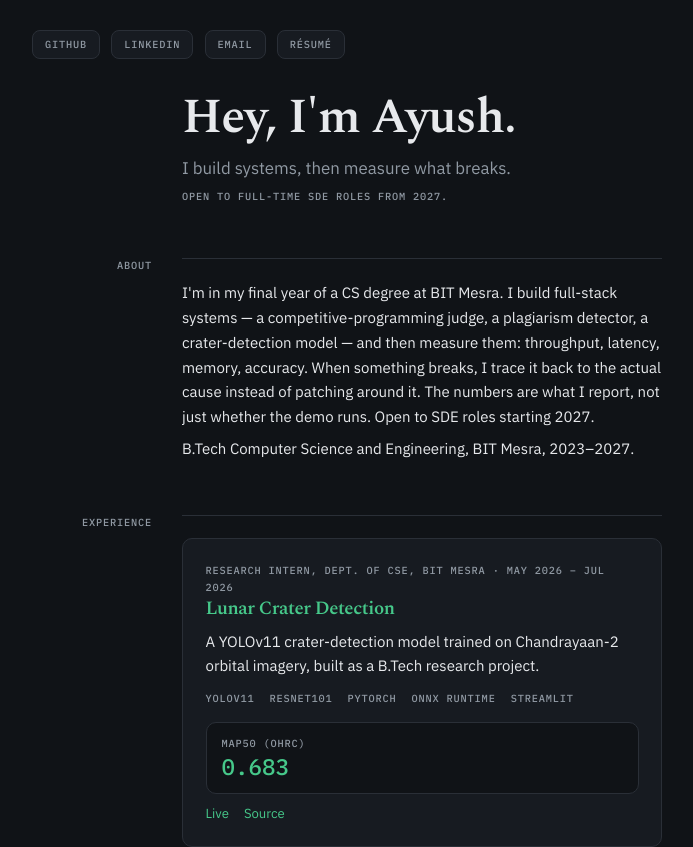
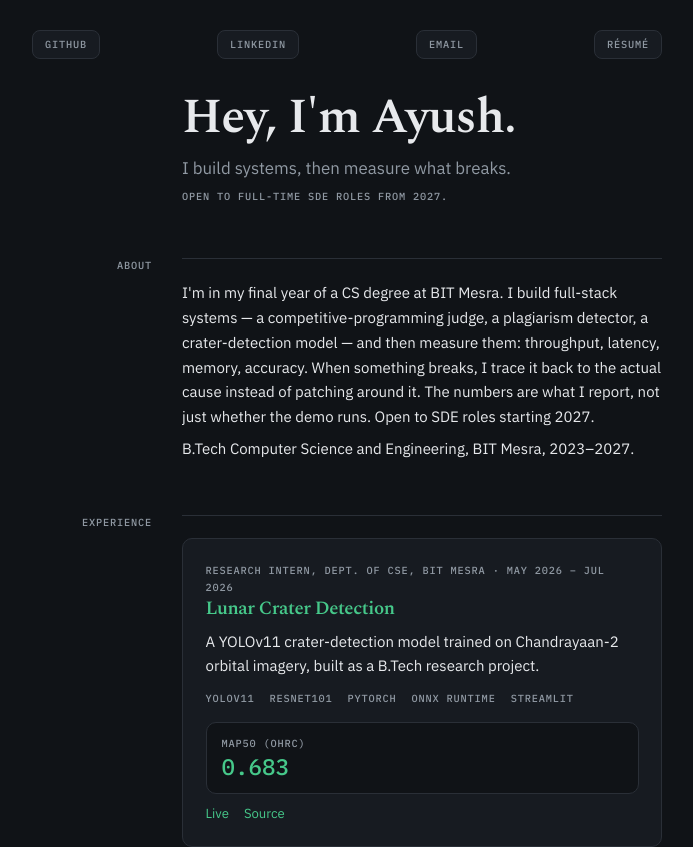
Before and after one commit to Ayush-142/Portfolio, a Next.js app: page / in a window 1280 px wide. Shown: the top 847 px of the page, without its empty margins (293-986 px from the left). Built offline with nearby package versions, Linux system fonts and the light colour scheme.

Commit message:
modify header

```diff
--- a/components/Nav.tsx
+++ b/components/Nav.tsx
@@ -2,7 +2,7 @@ import { profile } from "@/content/profile";
 
 export default function Nav() {
   return (
-    <nav aria-label="Primary" className="flex flex-wrap gap-3 text-sm">
+    <nav aria-label="Primary" className="flex flex-wrap justify-between gap-3 text-sm">
       {profile.links.map((link) => (
         <a key={link.label} href={link.href} className="pill label">
           {link.label}
```
